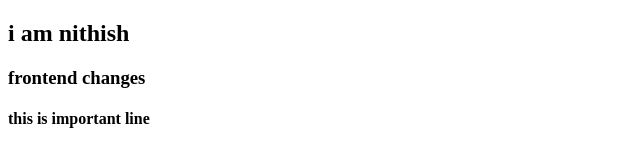
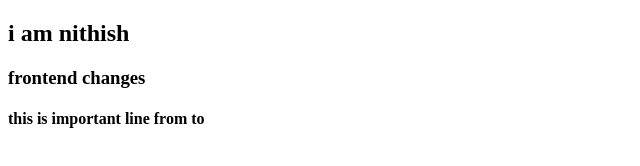
Before and after one commit to Nithish0333/samplerepo, a plain HTML site: page index.html in a window 1280 px wide. Shown: the full height of the page, 0-640 px from the left. Drawn offline with Linux system fonts and the light colour scheme.

Commit message:
this is important line

```diff
--- a/index.html
+++ b/index.html
@@ -10,6 +10,7 @@
 <h3>frontend changes</h3>
     <h4>
         this is important line
+        from to
     </h4>
 </body>
 </html>
```
